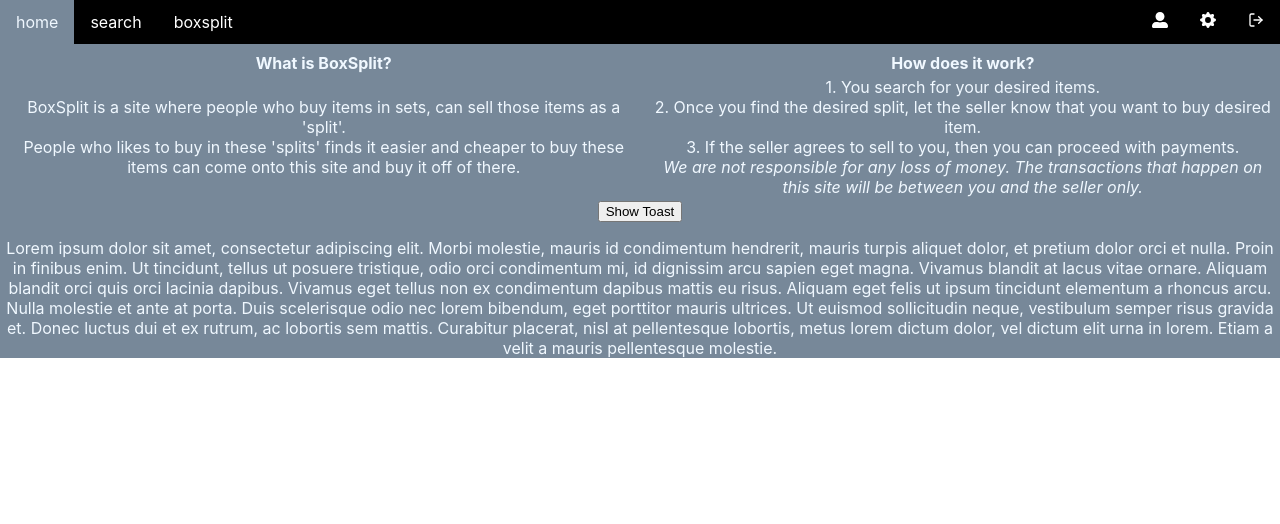
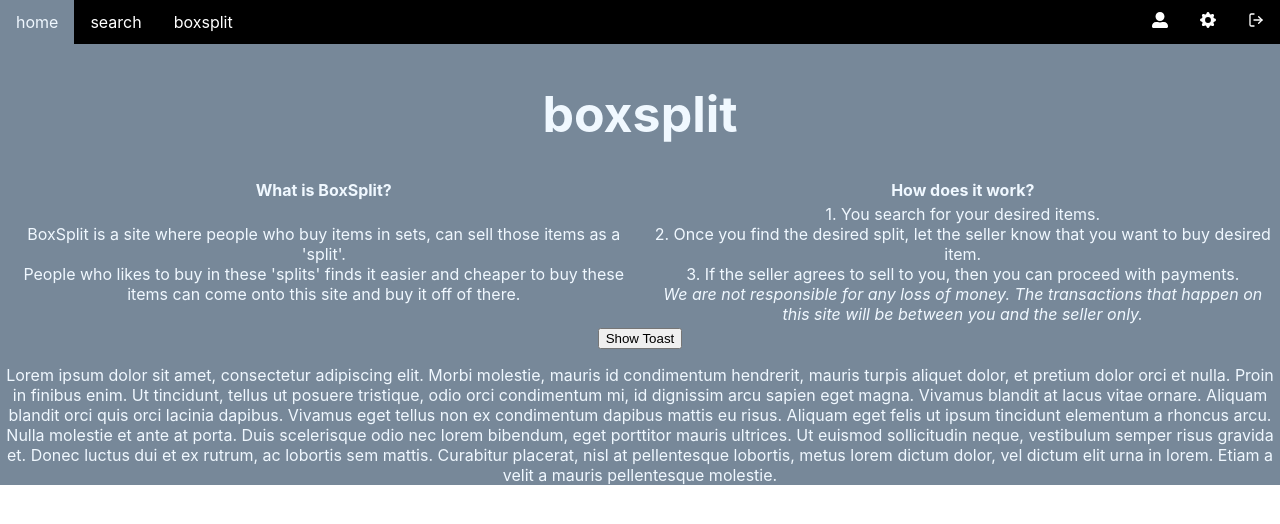
Before and after one commit to iKoogar/boxsplit-react, a React (Create React App) app in the folder my-app/: page / in a window 1280 px wide. Shown: the top 524 px of the page. Built offline with nearby package versions, Linux system fonts and the light colour scheme.

Commit message:
making changes to home page

```diff
--- a/my-app/src/App.css
+++ b/my-app/src/App.css
@@ -70,3 +70,9 @@ td, th{
   text-align: center;
   color: aliceblue;
 }
+
+.title{
+  display: block;
+  font-weight: bold;
+  font-size: 50px;
+}
--- a/my-app/src/App.js
+++ b/my-app/src/App.js
@@ -42,6 +42,9 @@ function App() {
         </ul>
       </div>
       <div className="body">
+        <h1 className="title">
+          boxsplit
+        </h1>
         <header>
           <table className="tble">
             <tr>
```
